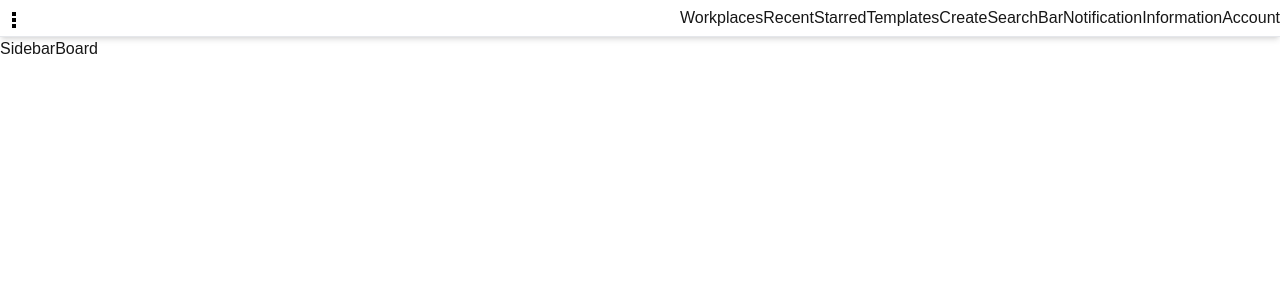
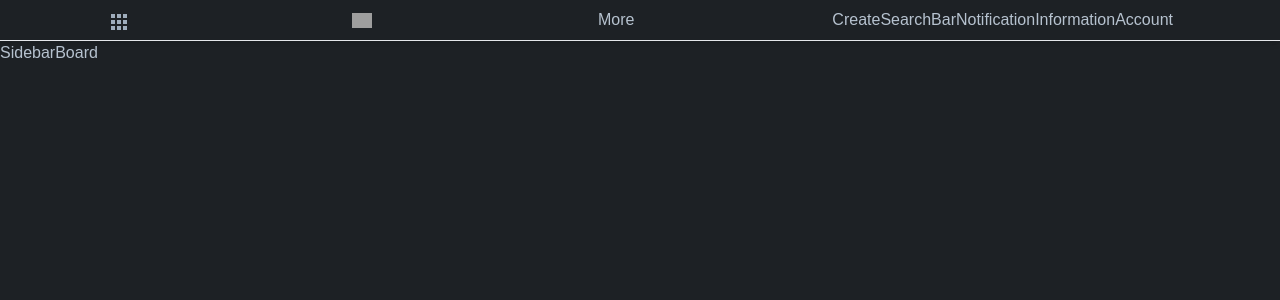
Before and after one commit to DrizztDuncan/Trello, a Next.js app: page / in a window 1280 px wide. Shown: the top 300 px of the page. Built offline with nearby package versions, Linux system fonts and the light colour scheme; grey boxes are pictures that could not be loaded.

Commit message:
headless ui installation and nav bar button

```diff
--- a/src/app/components/Header.tsx
+++ b/src/app/components/Header.tsx
@@ -1,18 +1,41 @@
+import { Menu, MenuButton, MenuItem, MenuItems } from "@headlessui/react";
+
 export default function Header() {
   return (
-    <header className="flex items-center justify-between bg-white shadow-md border-b border-gray-200">
-      <svg className="h-5 w-5 m-2">
+    <header className="flex p-2 items-center justify-around shadow-md border-b border-gray-200">
+      <svg className="h-5 w-5 fill-[#9fadbc]">
         <path
           xmlns="http://www.w3.org/2000/svg"
           d="M16,16 L20,16 L20,20 L16,20 L16,16 Z M10,16 L14,16 L14,20 L10,20 L10,16 Z M4,16 L8,16 L8,20 L4,20 L4,16 Z M16,10 L20,10 L20,14 L16,14 L16,10 Z M10,10 L14,10 L14,14 L10,14 L10,10 Z M4,10 L8,10 L8,14 L4,14 L4,10 Z M16,4 L20,4 L20,8 L16,8 L16,4 Z M10,4 L14,4 L14,8 L10,8 L10,4 Z M4,4 L8,4 L8,8 L4,8 L4,4 Z"
           id="Shape"
         ></path>
       </svg>
-      <div className="relative w-full h-full bg-[url('https://trello.com/assets/d947df93bc055849898e.gif')] bg-no-repeat bg-center bg-contain"></div>
-      <>Workplaces</>
-      <>Recent</>
-      <>Starred</>
-      <>Templates</>
+      <div className="block w-[75px] h-[15px] bg-[url('https://trello.com/assets/d947df93bc055849898e.gif')] bg-no-repeat bg-center bg-contain"></div>
+      <Menu>
+        <MenuButton>More</MenuButton>
+        <MenuItems anchor="bottom">
+          <MenuItem>
+            <a className="block data-[focus]:bg-blue-100" href="/settings">
+              Workspaces
+            </a>
+          </MenuItem>
+          <MenuItem>
+            <a className="block data-[focus]:bg-blue-100" href="/support">
+              Recent boards
+            </a>
+          </MenuItem>
+          <MenuItem>
+            <a className="block data-[focus]:bg-blue-100" href="/license">
+              Shared boards
+            </a>
+          </MenuItem>
+          <MenuItem>
+            <a className="block data-[focus]:bg-blue-100" href="/license">
+              Templates
+            </a>
+          </MenuItem>
+        </MenuItems>
+      </Menu>
       <>Create</>
       <>SearchBar</>
       <>Notification</>
--- a/src/app/globals.css
+++ b/src/app/globals.css
@@ -3,8 +3,8 @@
 @tailwind utilities;
 
 :root {
-  --background: #ffffff;
-  --foreground: #171717;
+  --background: rgb(29, 33, 37);
+  --foreground: rgb(182, 194, 207);
   --font-color: #171717;
 }
 
```
Also changed, not shown: package.json (+6 -5 lines), 1 other file (tests, documents, lock files or other folders).
